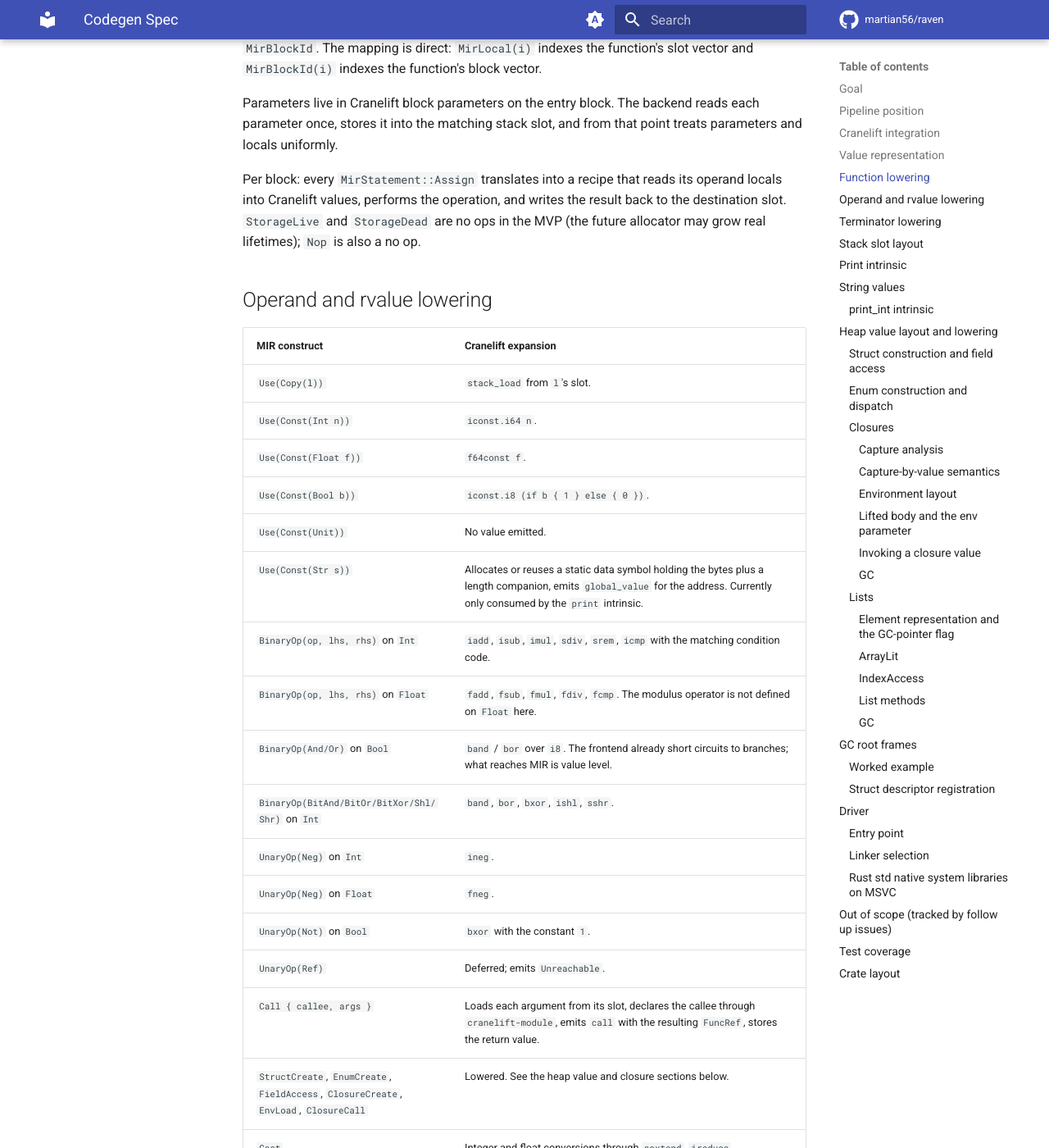
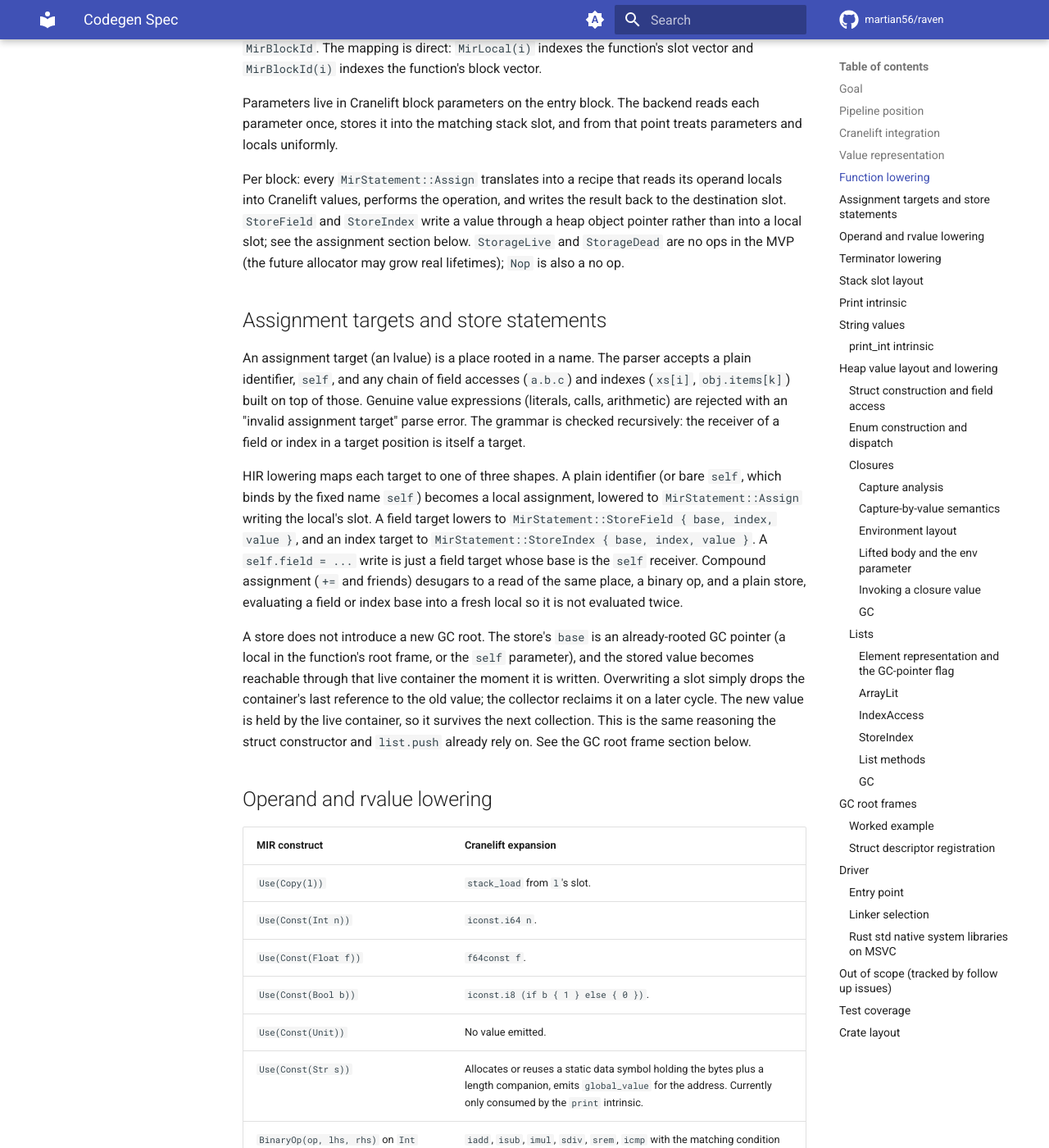
Before and after one commit to martian56/raven, an MkDocs documentation site: the page built from docs/v2/specs/codegen.md, in a window 1280 px wide and 1400 px high, scrolled down 2306 px. Shown: the whole window at 82% size. Built offline with MkDocs 1.6.1 and Material for MkDocs 9.7.7, drawn with Linux system fonts in a browser that asks for light colours; comment, search, counter and statistics services are not loaded; some of the changed text lies outside the part shown.

Commit message:
docs(codegen): field and index store lowering
Document the lvalue grammar (a name or `self` rooted place with field
and index chains), the `StoreField` and `StoreIndex` statements as the
write mirrors of field and index reads, and the GC reasoning: a store
writes through an already-rooted container, so no new root is needed and
an overwritten slot's old value is reclaimed on a later cycle. List the
two new statement variants in the MIR spec.

```diff
--- a/docs/v2/specs/codegen.md
+++ b/docs/v2/specs/codegen.md
@@ -86,9 +86,41 @@ slot, and from that point treats parameters and locals uniformly.
 
 Per block: every `MirStatement::Assign` translates into a recipe that
 reads its operand locals into Cranelift values, performs the operation,
-and writes the result back to the destination slot. `StorageLive` and
+and writes the result back to the destination slot. `StoreField` and
+`StoreIndex` write a value through a heap object pointer rather than into
+a local slot; see the assignment section below. `StorageLive` and
 `StorageDead` are no ops in the MVP (the future allocator may grow real
 lifetimes); `Nop` is also a no op.
+
+## Assignment targets and store statements
+
+An assignment target (an lvalue) is a place rooted in a name. The parser
+accepts a plain identifier, `self`, and any chain of field accesses
+(`a.b.c`) and indexes (`xs[i]`, `obj.items[k]`) built on top of those.
+Genuine value expressions (literals, calls, arithmetic) are rejected with
+an "invalid assignment target" parse error. The grammar is checked
+recursively: the receiver of a field or index in a target position is
+itself a target.
+
+HIR lowering maps each target to one of three shapes. A plain identifier
+(or bare `self`, which binds by the fixed name `self`) becomes a local
+assignment, lowered to `MirStatement::Assign` writing the local's slot. A
+field target lowers to `MirStatement::StoreField { base, index, value }`,
+and an index target to `MirStatement::StoreIndex { base, index, value }`.
+A `self.field = ...` write is just a field target whose base is the
+`self` receiver. Compound assignment (`+=` and friends) desugars to a
+read of the same place, a binary op, and a plain store, evaluating a
+field or index base into a fresh local so it is not evaluated twice.
+
+A store does not introduce a new GC root. The store's `base` is an
+already-rooted GC pointer (a local in the function's root frame, or the
+`self` parameter), and the stored value becomes reachable through that
+live container the moment it is written. Overwriting a slot simply drops
+the container's last reference to the old value; the collector reclaims
+it on a later cycle. The new value is held by the live container, so it
+survives the next collection. This is the same reasoning the struct
+constructor and `list.push` already rely on. See the GC root frame
+section below.
 
 ## Operand and rvalue lowering
 
@@ -226,6 +258,18 @@ aligned. See `docs/v2/specs/object-layout.md`.
 loaded value: a `Float` field's bits are reinterpreted with `bitcast`,
 a narrow scalar is reduced. The MIR lowering resolves `index` to the
 field's position in declaration order, so creation and access agree.
+
+`StoreField { base, index, value }` is the write mirror of
+`FieldAccess`. It evaluates `base` to the object pointer, widens `value`
+to the 8-byte slot width (a scalar is zero extended, a `Float`'s bits are
+reinterpreted), calls `raven_struct_fields` for the field base, and
+`store`s the value at `8 * index` from that base (the same slot a
+`FieldAccess` reads). The MIR lowering resolves `index` from the
+receiver's struct declaration order, so a read and a write of the same
+field address the same slot. Because a struct is a heap object reached
+through a pointer, a `self.field = ...` write inside a method mutates the
+object the caller still holds, so the change is observed after the call
+returns.
 
 ### Enum construction and dispatch
 
@@ -386,6 +430,17 @@ The result is the list pointer.
 3. Load the eight-byte slot at `base + i * 8`. The loaded value is
    pointer-width and is narrowed to the destination local's machine type
    on store (a `Float` or narrow scalar element is reinterpreted there).
+
+#### `StoreIndex`
+
+`xs[i] = v` (MIR `StoreIndex { base, index, value }`) is the write
+mirror of `IndexAccess`. It evaluates `base` to the list pointer and
+widens `value` to the eight-byte slot width, loads the length and buffer
+base, bounds-checks `i` with the same unsigned `i < len` compare (calling
+`raven_panic("list index out of bounds")` and trapping on the
+out-of-bounds path), then `store`s the value at `base + i * 8`. `List` is
+a heap object, so the write mutates the shared list through the pointer
+and every alias observes the overwritten element.
 
 #### List methods
 
```
Also changed, not shown: docs/v2/specs/mir.md (+2 -0 lines).
